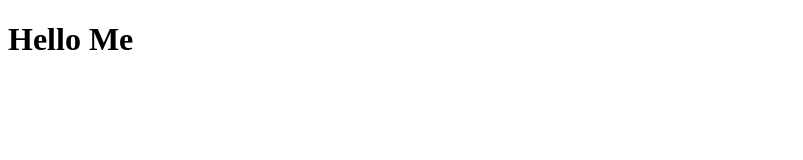
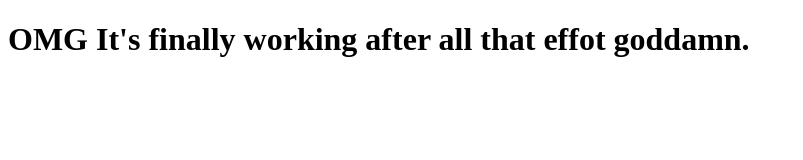
Before and after one commit to RyanCorpuz/coursera-test, a plain HTML site: page site/index.html in a window 1280 px wide. Shown: the whole page, without its empty margins (0-803 px from the left). Drawn offline with Linux system fonts and the light colour scheme.

Commit message:
Second commit

```diff
--- a/site/index.html
+++ b/site/index.html
@@ -4,6 +4,6 @@
 </head>
 <html>
 <body>
-    <h1>Hello Me</h1>
+    <h1>OMG It's finally working after all that effot goddamn.</h1>
 </body>
 </html>
```
